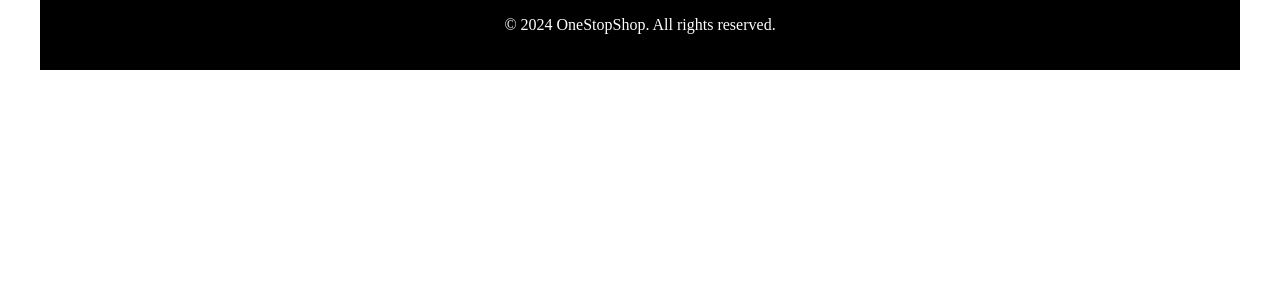
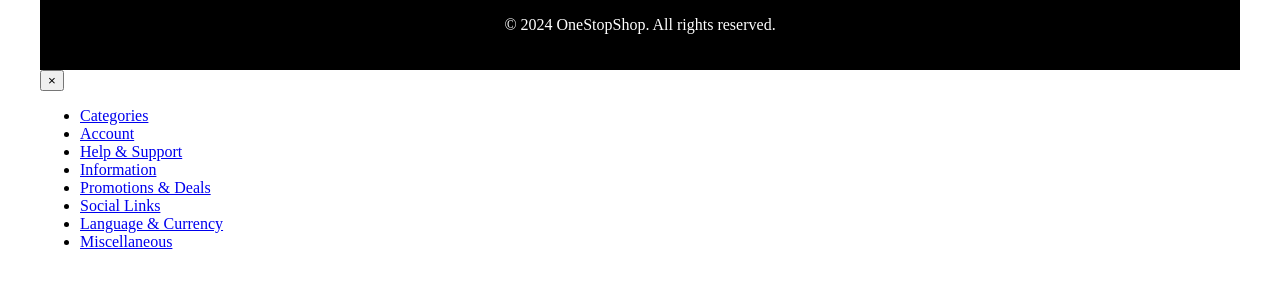
Before and after one commit to Nicolex0/e-commerce-website, a React (Create React App) app: page / in a window 1280 px wide. Shown: the part 434-722 px from the top of the page. Built offline with nearby package versions, Linux system fonts and the light colour scheme; no server answers.

Commit message:
add file sidebar.js file path'

```diff
--- a/src/App.js
+++ b/src/App.js
@@ -2,8 +2,8 @@
 import ProductCard from './components/ProductCard';
 import Header from './components/Header';
 import Navbar from './components/Navbar';
+import Sidebar from './components/Sidebar';
 import './App.css';
-import Sidebar from './components/Sidebar';
 
 function App() {
   const [products, setProducts] = useState([]);
@@ -37,6 +37,7 @@
       <footer className="footer">
         <p>&copy; {new Date().getFullYear()} OneStopShop. All rights reserved.</p>
       </footer>
+      <Sidebar isOpen={showSidebar} toggleSidebar={toggleSidebar} />
     </div>
   );
 }
```
